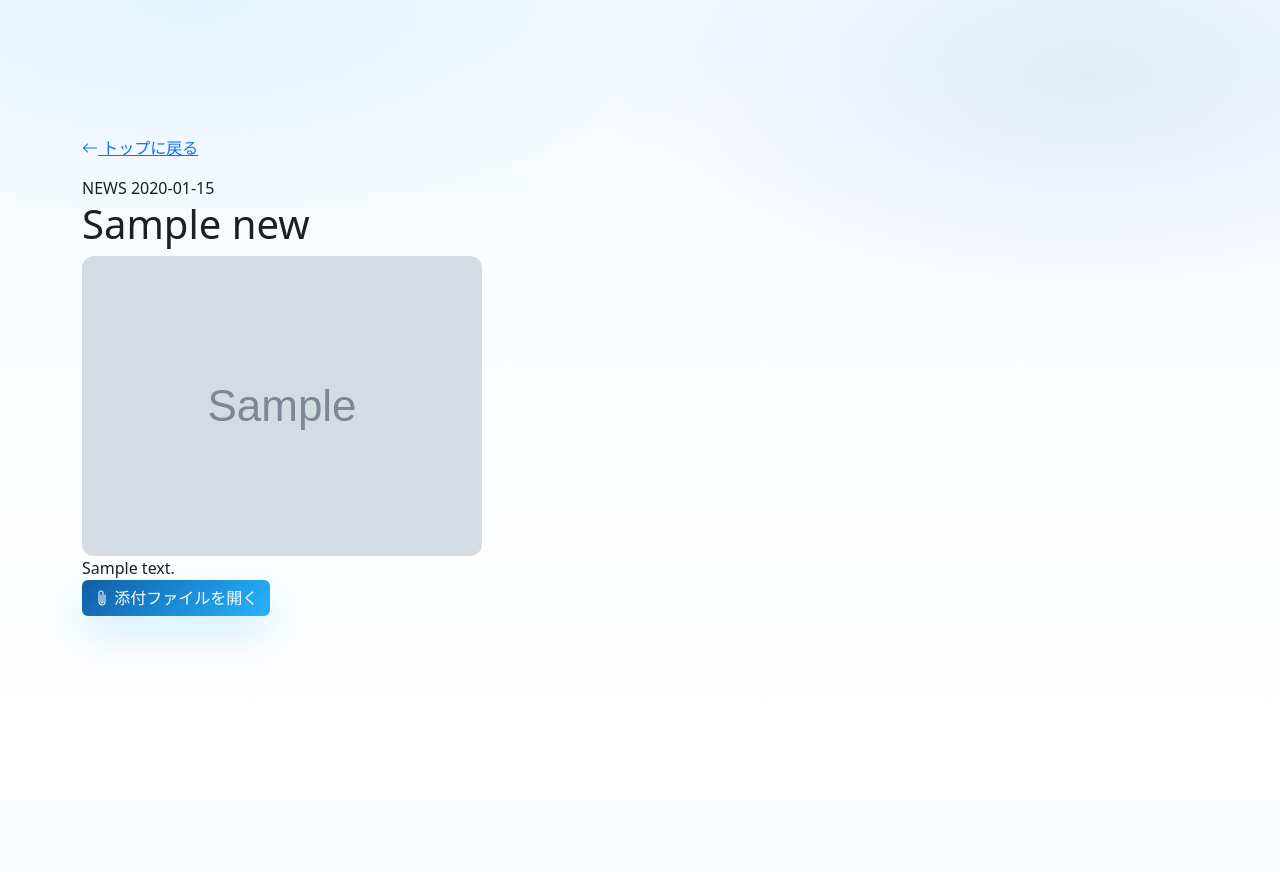
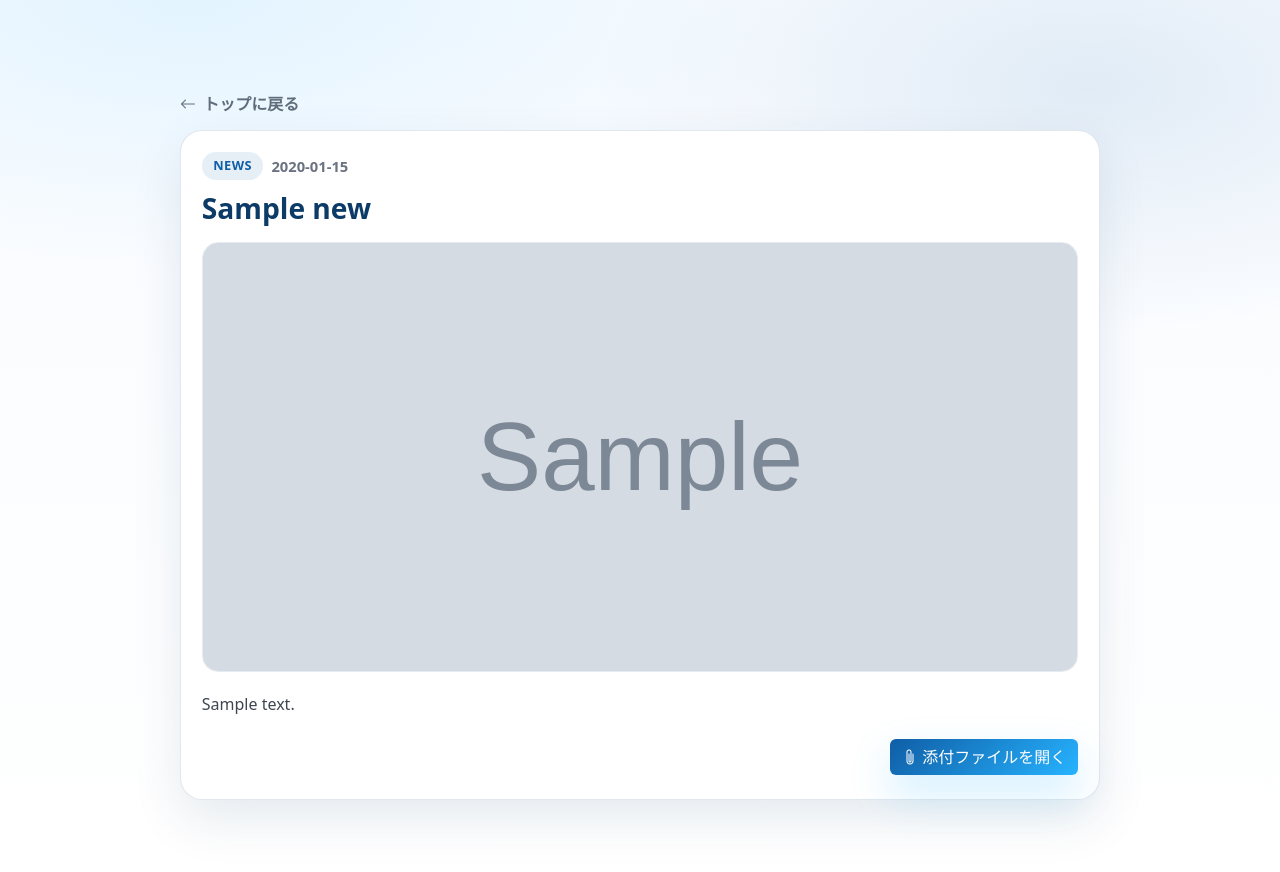
Before and after one commit to morookaatsuhiro/company_web_page, a FastAPI app: page /news/1 in a window 1280 px wide. Before the commit the page ends 639 px from the top, so only its background shows below. Run offline with FastAPI, Linux system fonts and the light colour scheme; tables that the repository leaves empty hold one stand-in row (values such as "Sample post"); grey boxes marked "Sample" are stand-in pictures.

Commit message:
'第15次提交'

```diff
--- a/backend/app/crud.py
+++ b/backend/app/crud.py
@@ -14,6 +14,8 @@ def get_or_create_home(db: Session) -> HomePage:
         home = HomePage(
             nav_brand_text="EIHO / 衛宝",
             nav_top_text="トップ",
+            nav_concept_text="メッセージ",
+            nav_news_text="ニュース",
             nav_services_text="事業内容",
             nav_strengths_text="強み",
             nav_profile_text="会社概要",
@@ -23,7 +25,7 @@ def get_or_create_home(db: Session) -> HomePage:
             hero_subtitle="株式会社衛宝（EIHO Co., Ltd.）は、日本と中国という世界最大級の自動車市場を結ぶ貿易のエキスパートです。\n厳選された高品質な自動車用品の輸入・輸出を通じて、ドライバーの皆様に「安心・快適・楽しさ」をお届けすることを使命としています。",
             hero_primary_cta="事業内容を見る",
             hero_secondary_cta="会社概要",
-            concept_title="トップメッセージ（コンセプト）",
+            concept_title="メッセージ（コンセプト）",
             concept_subtitle="私たちは「貿易＝運ぶ」だけではなく、「信頼＝つなぐ」ことを重視します。\n現地ネットワークの強みと、日本基準の品質管理を掛け合わせ、安心して選べるカー用品を届け続けます。",
             mission_title="Mission",
             mission_body="高品質な自動車用品の輸出入を通じて、日中市場の価値循環を加速させます。",
--- a/backend/app/db.py
+++ b/backend/app/db.py
@@ -32,6 +32,24 @@ SessionLocal = sessionmaker(autocommit=False, autoflush=False, bind=engine)
 Base = declarative_base()
 
 
+def ensure_homepage_nav_columns() -> None:
+    """为已有 SQLite 数据库补齐导航栏新增字段。"""
+    if not DATABASE_URL.startswith("sqlite"):
+        return
+
+    with engine.begin() as conn:
+        rows = conn.exec_driver_sql("PRAGMA table_info(homepage)").fetchall()
+        columns = {row[1] for row in rows}
+        if "nav_concept_text" not in columns:
+            conn.exec_driver_sql(
+                "ALTER TABLE homepage ADD COLUMN nav_concept_text VARCHAR(100) DEFAULT 'メッセージ'"
+            )
+        if "nav_news_text" not in columns:
+            conn.exec_driver_sql(
+                "ALTER TABLE homepage ADD COLUMN nav_news_text VARCHAR(100) DEFAULT 'ニュース'"
+            )
+
+
 def get_db():
     """数据库会话依赖注入"""
     db = SessionLocal()
--- a/backend/app/main.py
+++ b/backend/app/main.py
@@ -12,7 +12,7 @@ from fastapi.templating import Jinja2Templates
 from sqlalchemy.orm import Session
 from dotenv import load_dotenv
 
-from .db import Base, engine, get_db
+from .db import Base, engine, get_db, ensure_homepage_nav_columns
 from .crud import get_or_create_home, update_home, list_published_news, get_news
 from .schemas import HomePublic, HomeUpdate, ContactRequest, NewsPublic
 from .admin_views import router as admin_router
@@ -32,6 +32,7 @@ templates = Jinja2Templates(directory=str(TEMPLATES_DIR))
 
 # 创建数据库表
 Base.metadata.create_all(bind=engine)
+ensure_homepage_nav_columns()
 
 # 创建 FastAPI 应用
 app = FastAPI(
@@ -83,6 +84,8 @@ def public_home(db: Session = Depends(get_db)):
         return HomePublic(
             nav_brand_text=home.nav_brand_text or "",
             nav_top_text=home.nav_top_text or "",
+            nav_concept_text=home.nav_concept_text or "メッセージ",
+            nav_news_text=home.nav_news_text or "ニュース",
             nav_services_text=home.nav_services_text or "",
             nav_strengths_text=home.nav_strengths_text or "",
             nav_profile_text=home.nav_profile_text or "",
--- a/backend/app/models.py
+++ b/backend/app/models.py
@@ -10,6 +10,8 @@ class HomePage(Base):
     # Nav
     nav_brand_text = Column(String(255), default="EIHO / 衛宝")
     nav_top_text = Column(String(100), default="トップ")
+    nav_concept_text = Column(String(100), default="メッセージ")
+    nav_news_text = Column(String(100), default="ニュース")
     nav_services_text = Column(String(100), default="事業内容")
     nav_strengths_text = Column(String(100), default="強み")
     nav_profile_text = Column(String(100), default="会社概要")
@@ -25,7 +27,7 @@ class HomePage(Base):
     hero_stats_json = Column(Text, default="[]")
 
     # Concept
-    concept_title = Column(String(255), default="トップメッセージ（コンセプト）")
+    concept_title = Column(String(255), default="メッセージ（コンセプト）")
     concept_subtitle = Column("concept_body", Text, default="")
     concept_points_json = Column(Text, default="[]")
     mission_title = Column(String(100), default="Mission")
--- a/backend/app/schemas.py
+++ b/backend/app/schemas.py
@@ -25,6 +25,8 @@ class ConceptPointItem(BaseModel):
 class HomePublic(BaseModel):
     nav_brand_text: str
     nav_top_text: str
+    nav_concept_text: str
+    nav_news_text: str
     nav_services_text: str
     nav_strengths_text: str
     nav_profile_text: str
@@ -82,6 +84,8 @@ class HomePublic(BaseModel):
 class HomeUpdate(BaseModel):
     nav_brand_text: Optional[str] = None
     nav_top_text: Optional[str] = None
+    nav_concept_text: Optional[str] = None
+    nav_news_text: Optional[str] = None
     nav_services_text: Optional[str] = None
     nav_strengths_text: Optional[str] = None
     nav_profile_text: Optional[str] = None
--- a/backend/app/templates/news_detail.html
+++ b/backend/app/templates/news_detail.html
@@ -7,18 +7,126 @@
   <link href="https://cdn.jsdelivr.net/npm/bootstrap@5.3.3/dist/css/bootstrap.min.css" rel="stylesheet">
   <link href="https://cdn.jsdelivr.net/npm/bootstrap-icons@1.11.3/font/bootstrap-icons.min.css" rel="stylesheet">
   <link href="/static/css/main.css" rel="stylesheet">
+  <style>
+    .news-detail-shell {
+      min-height: 100vh;
+      padding: 92px 0 72px;
+      background:
+        radial-gradient(1000px 450px at 15% 0%, rgba(39, 179, 255, .10), transparent 60%),
+        radial-gradient(900px 450px at 85% 10%, rgba(15, 94, 166, .10), transparent 55%),
+        linear-gradient(180deg, #f8fbff, #ffffff);
+    }
+
+    .news-detail-wrap {
+      max-width: 920px;
+      margin: 0 auto;
+    }
+
+    .news-back-link {
+      display: inline-flex;
+      align-items: center;
+      gap: .45rem;
+      text-decoration: none;
+      color: #5f6c7a;
+      font-weight: 700;
+    }
+
+    .news-back-link:hover {
+      color: #0f5ea6;
+    }
+
+    .news-detail-card {
+      margin-top: 14px;
+      border: 1px solid rgba(11, 59, 102, .12);
+      border-radius: 22px;
+      background: #fff;
+      box-shadow: 0 20px 50px rgba(11, 59, 102, .10);
+      padding: 1.3rem 1.3rem 1.5rem;
+    }
+
+    .news-detail-header {
+      display: grid;
+      gap: .6rem;
+      margin-bottom: .9rem;
+    }
+
+    .news-detail-meta {
+      display: flex;
+      align-items: center;
+      gap: .5rem;
+      flex-wrap: wrap;
+    }
+
+    .news-chip {
+      display: inline-flex;
+      align-items: center;
+      height: 28px;
+      padding: 0 .72rem;
+      border-radius: 999px;
+      background: rgba(15, 94, 166, .10);
+      color: #0f5ea6;
+      font-weight: 800;
+      font-size: .8rem;
+      letter-spacing: .4px;
+    }
+
+    .news-date {
+      color: #6b7280;
+      font-size: .92rem;
+      font-weight: 600;
+    }
+
+    .news-detail-title {
+      margin: 0;
+      color: #0b3b66;
+      font-weight: 900;
+      line-height: 1.35;
+      font-size: clamp(1.55rem, 2.2vw, 2rem);
+    }
+
+    .news-detail-media {
+      margin-top: .4rem;
+    }
+
+    .news-detail-image {
+      width: 100%;
+      max-height: 430px;
+      object-fit: cover;
+      border-radius: 16px;
+      border: 1px solid rgba(11, 59, 102, .10);
+    }
+
+    .news-detail-body {
+      margin-top: 1.05rem;
+      line-height: 1.9;
+      color: #3d4652;
+      white-space: pre-wrap;
+      word-break: break-word;
+    }
+
+    .news-detail-actions {
+      margin-top: 1.25rem;
+      display: flex;
+      justify-content: flex-end;
+    }
+  </style>
 </head>
 <body>
-  <section class="soft-bg news-detail-section">
-    <div class="container py-5">
+  <section class="news-detail-shell">
+    <div class="container">
       <div class="news-detail-wrap">
-        <a href="/" class="news-back-link"><i class="bi bi-arrow-left"></i> トップに戻る</a>
-        <article class="news-detail-card mt-3">
+        <a href="/" class="news-back-link">
+          <i class="bi bi-arrow-left"></i>
+          <span>トップに戻る</span>
+        </a>
+        <article class="news-detail-card">
           <header class="news-detail-header">
+            <div class="news-detail-meta">
               <span class="news-chip">NEWS</span>
               {% if news.created_at %}
                 <span class="news-date">{{ news.created_at.strftime("%Y-%m-%d") }}</span>
               {% endif %}
+            </div>
             <h1 class="news-detail-title">{{ news.title }}</h1>
           </header>
 
```
Also changed, not shown: backend/app/admin_views.py (+9 -5 lines), backend/app/templates/admin_home.html (+48 -23 lines), css/main.css (+99 -2 lines), js/home-data.js (+30 -17 lines), js/main.js (+40 -2 lines), test.html (+16 -8 lines), backend/eiho.db, uploads/news/3de7c22e1a41448fb20bb4f8d7f5dfba.jpg (added), uploads/news/50a68ae04370429ba6e0fd8439b61b8e.jpg (added), uploads/news/7a61547ff44f44508182856d82e16b81.jpg (added), uploads/news/7ba2d3ba7a8c4241abfe5c1f78096491.jpg (added), uploads/news/a08c765c158d40219638046f23b27642.jpg (added), uploads/news/b3d76ae5b9cf4bdc83c495534d27b0fd.jpg (added), uploads/news/fbe2fb2de38e4bcc81b2540aa62f272e.jpg (added). Lines whose indentation alone changed are shown as unchanged.
